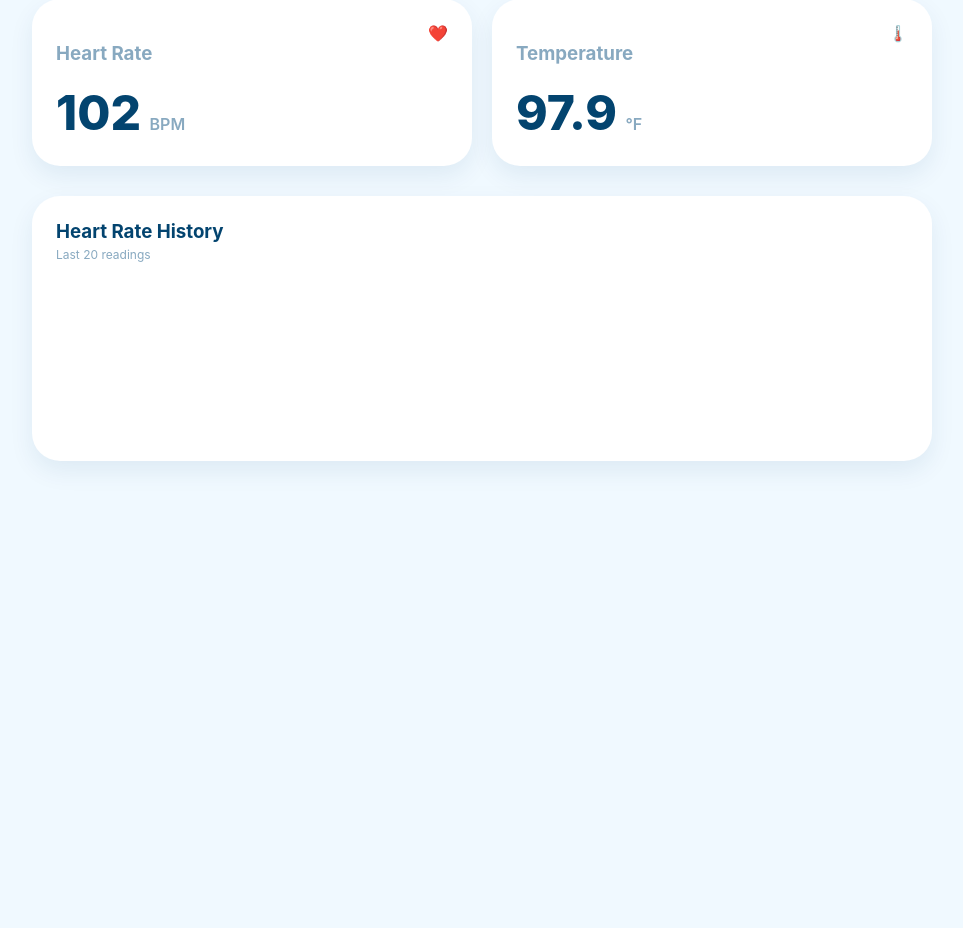
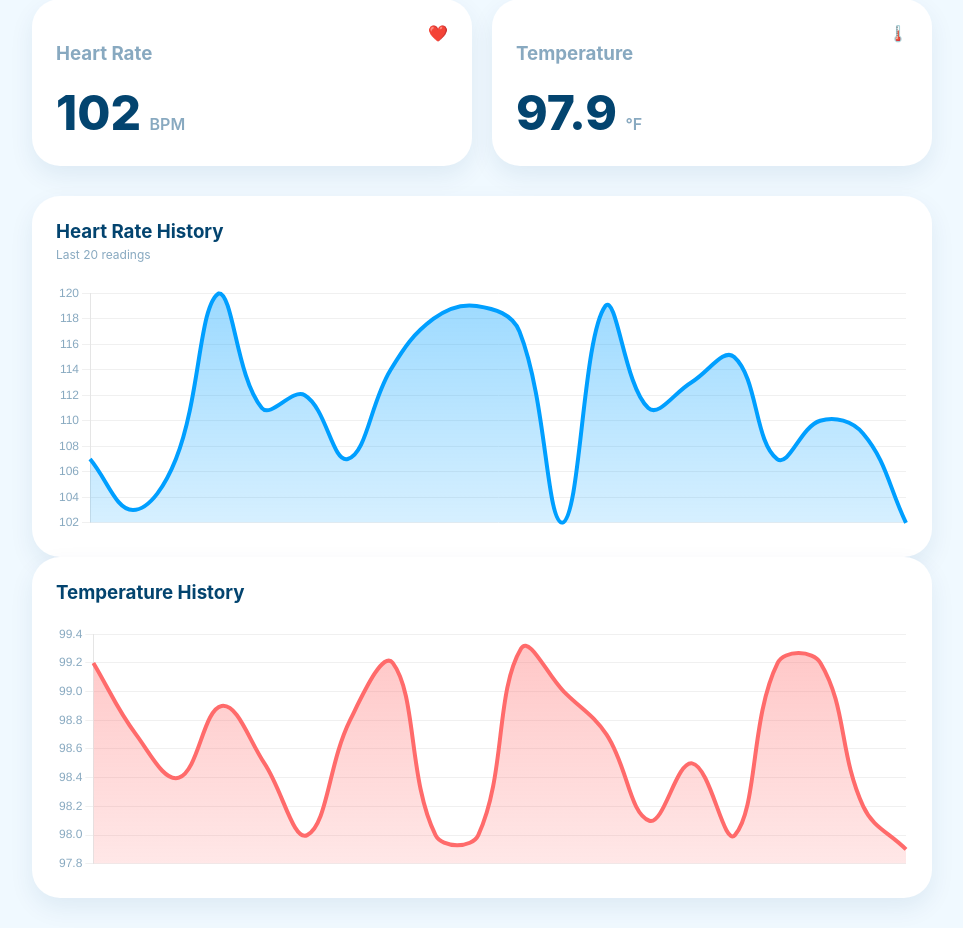
Before and after one commit to alehmanBCA/Lully, a Django app: page /monitor/2/ in a window 1280 px wide. Shown: the part 132-1060 px from the top of the page, without its empty margins (158-1121 px from the left). Before the commit the page ends 598 px from the top, so only its background shows below. Run offline with Django 5.2, Linux system fonts and the light colour scheme; data comes from the database, SQL or seed files in the repository; both versions use the stored data as it was after the commit; data that the repository does not hold is empty; a map, chart or similar area stays blank; parts of the project's set-up code (start-up, migrations or seed data) failed here and were passed over.

Commit message:
Angel's Stuff

```diff
--- a/app/templates/monitor.html
+++ b/app/templates/monitor.html
@@ -48,11 +48,18 @@
             </div>
             <canvas id="hrChart"></canvas>
         </div>
+
+        <div class="chart-container">
+            <div class="chart-header">
+                <h3>Temperature History</h3>
+            </div>
+            <canvas id="tempChart"></canvas>
+        </div>
     </div>
 
     <script>
         const VITALS_API_URL = "{% url 'api_vitals' baby.id %}";
-
+        const HISTORY_API_URL = "{% url 'api_history' baby.id %}";
     </script>
     <script src="{% static 'js/app.js' %}"></script>
 </body>
--- a/app/views.py
+++ b/app/views.py
@@ -17,6 +17,7 @@ from .models import Baby, HealthReading, DeviceStatus, DailyUserStat
 from .forms import BabyForm
 from django.core.paginator import Paginator
 from notifypy import Notify
+# from notifications.signals import notify
 from django.contrib.admin.views.decorators import staff_member_required
 from django.views.decorators.http import require_http_methods
 from django.contrib.admin.views.decorators import staff_member_required
@@ -319,18 +320,7 @@ def monitor_dashboard(request, baby_id):
         'device': device
     })
 
-# def api_latest_vitals(request, baby_id):
-#     baby = get_object_or_404(Baby, id=baby_id)
-#     latest = baby.readings.order_by('-timestamp').first()
 
-#     return JsonResponse({
-#         "heart_rate": latest.heart_rate if latest else None,
-#         "oxygen": latest.oxygen_level if latest else None,
-#         "max_heart_rate": baby.max_heart_rate,
-#         "min_heart_rate": baby.min_heart_rate,
-#         "min_oxygen_level": baby.min_oxygen_level,
-#         "status": latest.sleep_status if latest else "Unknown"
-#     })
 def api_latest_vitals(request, baby_id):
     baby = get_object_or_404(Baby, id=baby_id)
 
@@ -372,10 +362,8 @@ def baby_history_api(request, baby_id):
     data = []
     for r in readings:
         data.append({
-            "timestamp": r.timestamp.strftime('%H:%M:%S'),
             "heart_rate": r.heart_rate,
-            "oxygen": r.oxygen_level
+            "temperature": float(r.baby_temperature),
+            "timestamp": r.timestamp.strftime("%H:%M:%S")
         })
-
-
     return JsonResponse(data, safe=False)
--- a/config/settings.py
+++ b/config/settings.py
@@ -37,6 +37,7 @@ INSTALLED_APPS = [
     'django.contrib.messages',
     'django.contrib.staticfiles',
     'app',
+    # 'notifications',
 ]
 
 MIDDLEWARE = [
--- a/config/urls.py
+++ b/config/urls.py
@@ -17,9 +17,11 @@ Including another URLconf
 from django.urls import include, path
 from django.conf import settings
 from django.conf.urls.static import static
+# import notifications.urls
 
 urlpatterns = [
     path('', include('app.urls')),
+    # path('inbox/notifications/', include(notifications.urls, namespace='notifications')),
 ]
 
 if settings.DEBUG:
--- a/src/css/monitor.css
+++ b/src/css/monitor.css
@@ -190,3 +190,8 @@ body {
     font-size: 12px;
     color: #88A9C0;
 }
+
+
+canvas {
+    max-height: 250px;
+}
--- a/src/js/app.js
+++ b/src/js/app.js
@@ -1,4 +1,112 @@
-let hrChart = null;
+
+let hrChart, tempChart;
+
+function initCharts() {
+    const hrCanvas = document.getElementById("hrChart");
+    const tempCanvas = document.getElementById("tempChart");
+
+    if (hrCanvas) {
+        const ctx = hrCanvas.getContext('2d');
+
+        const gradient = ctx.createLinearGradient(0, 0, 0, 400);
+        gradient.addColorStop(0, 'rgba(0, 159, 255, 0.4)');
+        gradient.addColorStop(1, 'rgba(0, 159, 255, 0)');
+
+        hrChart = new Chart(ctx, {
+            type: 'line',
+            data: {
+                labels: [],
+                datasets: [{
+                    label: 'Heart Rate',
+                    data: [],
+                    borderColor: '#009FFF',
+                    borderWidth: 4,
+                    pointRadius: 0,
+                    tension: 0.4,
+                    fill: true,
+                    backgroundColor: gradient,
+                }],
+            },
+            options: {
+                responsive: true,
+                plugins: { legend: { display: false } },
+                scales: {
+                    x: { display: false },
+                    y: {
+                        beginAtZero: false,
+                        grid: { color: '#F0F0F0' },
+                        ticks: { color: '#88A9C0' }
+                    }
+                }
+            },
+        });
+    }
+
+    if (tempCanvas) {
+        const ctxTemp = tempCanvas.getContext('2d');
+
+        const tempGradient = ctxTemp.createLinearGradient(0, 0, 0, 400);
+        tempGradient.addColorStop(0, 'rgba(255, 107, 107, 0.4)');
+        tempGradient.addColorStop(1, 'rgba(255, 107, 107, 0)');
+
+        tempChart = new Chart(ctxTemp, {
+            type: 'line',
+            data: {
+                labels: [],
+                datasets: [{
+                    label: 'Temperature',
+                    data: [],
+                    borderColor: '#FF6B6B',
+                    borderWidth: 4,
+                    pointRadius: 0,
+                    tension: 0.4,
+                    fill: true,
+                    backgroundColor: tempGradient,
+                }],
+            },
+            options: {
+                responsive: true,
+                plugins: { legend: { display: false } },
+                scales: {
+                    x: { display: false },
+                    y: {
+                        beginAtZero: false,
+                        grid: { color: '#F0F0F0' },
+                        ticks: { color: '#88A9C0' }
+                    }
+                }
+            },
+        });
+    }
+}
+
+
+async function updateChartData() {
+    try {
+        const res = await fetch(HISTORY_API_URL);
+        const data = await res.json();
+
+        const heartRates = data.map(r => r.heart_rate).reverse();
+        const temperatures = data.map(r => r.temperature).reverse();
+
+        const labels = data.map(r => r.timestamp).reverse();
+
+        if (hrChart) {
+            hrChart.data.labels = labels;
+            hrChart.data.datasets[0].data = heartRates;
+            hrChart.update("none");
+        }
+
+        if (typeof tempChart !== 'undefined') {
+            tempChart.data.labels = labels;
+            tempChart.data.datasets[0].data = temperatures;
+            tempChart.update("none");
+        }
+
+    } catch (err) {
+        console.error("Chart update failed:", err);
+    }
+}
 
 function canRunMonitorScripts() {
     return typeof HR_API_URL !== 'undefined' && typeof TEMP_API_URL !== 'undefined';
@@ -56,81 +164,6 @@ async function updateVitals() {
     }
 }
 
-// function initChart() {
-//     if (!canRunMonitorScripts() || typeof Chart === 'undefined') {
-//         return;
-//     }
-
-//     const canvas = document.getElementById('hrChart');
-//     if (!canvas) {
-//         return;
-//     }
-
-//     const ctx = canvas.getContext('2d');
-//     hrChart = new Chart(ctx, {
-//         type: 'line',
-//         data: {
-//             labels: [],
-//             datasets: [{
-//                 label: 'Heart Rate',
-//                 data: [],
-//                 borderColor: '#009FFF',
-//                 backgroundColor: 'rgba(0, 159, 255, 0.1)',
-//                 tension: 0.4,
-//                 fill: true,
-//             }],
-//         },
-//         options: {
-//             scales: {
-//                 y: {
-//                     min: 40,
-//                     max: 200,
-//                 },
-//             },
-//         },
-//     });
-// }
-function initChart() {
-    const canvas = document.getElementById('hrChart');
-    if (!canvas) return;
-
-    const ctx = canvas.getContext('2d');
-
-    const gradient = ctx.createLinearGradient(0, 0, 0, 400);
-    gradient.addColorStop(0, 'rgba(0, 159, 255, 0.4)');
-    gradient.addColorStop(1, 'rgba(0, 159, 255, 0)');
-
-    hrChart = new Chart(ctx, {
-        type: 'line',
-        data: {
-            labels: [],
-            datasets: [{
-                label: 'Heart Rate',
-                data: [],
-                borderColor: '#009FFF',
-                borderWidth: 4,
-                pointRadius: 0,
-                tension: 0.4,
-                fill: true,
-                backgroundColor: gradient,
-            }],
-        },
-        options: {
-            responsive: true,
-            plugins: { legend: { display: false } },
-            scales: {
-                x: { display: false },
-                y: {
-                    beginAtZero: false,
-                    grid: { color: '#F0F0F0' },
-                    ticks: { color: '#88A9C0' }
-                }
-            }
-        },
-    });
-}
-
-
 
 async function updateChartHistory() {
     if (!canRunMonitorScripts() || !hrChart) {
@@ -154,37 +187,7 @@ async function updateChartHistory() {
     }
 }
 
-// async function fetchVitals() {
-//     if (!canRunMonitorScripts()) return;
 
-//     const hrElement = document.getElementById("live-hr");
-//     const tempElement = document.getElementById("live-temp");
-
-//     try {
-//         const res = await fetch(HR_API_URL);
-//         const data = await res.json();
-
-//         if (hrElement && typeof data.heartRate === "number") {
-//             hrElement.textContent = data.heartRate;
-//             hrElement.style.color = data.heartRate > 150 ? "#ff6b6b" : "#03446F";
-//         }
-//     } catch (err) {
-//         console.error("HR fetch failed:", err);
-//         if (hrElement) hrElement.textContent = "--";
-//     }
-
-//     try {
-//         const res = await fetch(TEMP_API_URL);
-//         const data = await res.json();
-
-//         if (tempElement && typeof data.temperatureF === "number") {
-//             tempElement.textContent = data.temperatureF.toFixed(1);
-//         }
-//     } catch (err) {
-//         console.error("Temp fetch failed:", err);
-//         if (tempElement) tempElement.textContent = "--";
-//     }
-// }
 async function fetchVitals() {
     const hrElement = document.getElementById("live-hr");
     const tempElement = document.getElementById("live-temp");
@@ -195,22 +198,29 @@ async function fetchVitals() {
 
         if (hrElement && data.heart_rate) {
             hrElement.textContent = data.heart_rate;
-            hrElement.style.color = data.heart_rate > 150 ? "red" : "#03446F";
+            hrElement.style.color = data.heart_rate > 150 ? "#FF6B6B" : "#03446F";
         }
 
         if (tempElement && data.temperature) {
-            tempElement.textContent = data.temperature.toFixed(1);
+            if (typeof data.temperature === "number") {
+                tempElement.textContent = data.temperature.toFixed(1);
+            } else {
+                tempElement.textContent = data.temperature;
+            }
         }
-
     } catch (err) {
         console.error("Failed to fetch from Django:", err);
     }
 }
 
 
+document.addEventListener("DOMContentLoaded", () => {
+    initCharts();
 
-document.addEventListener('DOMContentLoaded', () => {
-    console.log("Live monitoring started via Django Proxy...");
     fetchVitals();
+    updateChartData();
+
     setInterval(fetchVitals, 2000);
+
+    setInterval(updateChartData, 5000);
 });
```
Also changed, not shown: app/migrations/0003_merge_20260414_2233.py (added), app/migrations/0004_alter_baby_id_alter_devicestatus_id_and_more.py (added), db.sqlite3.
